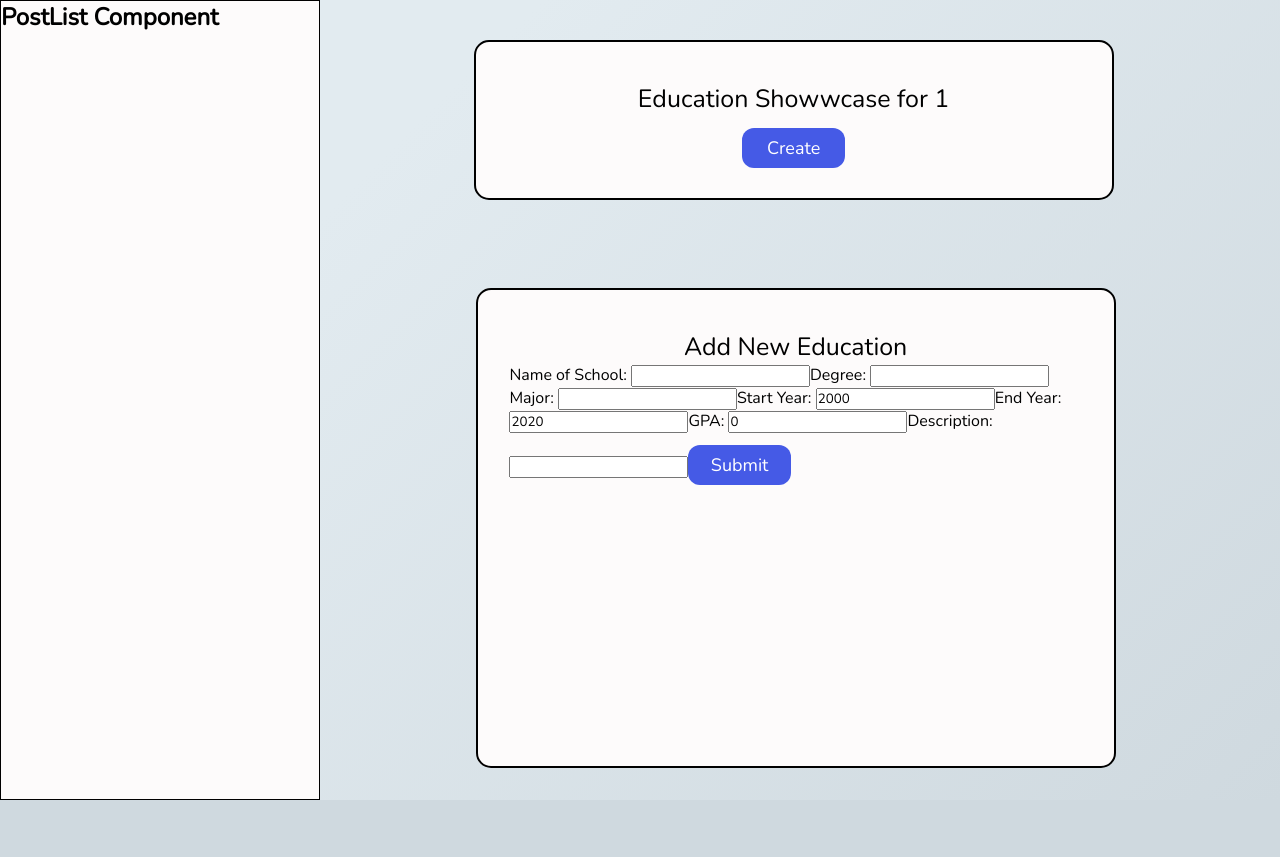
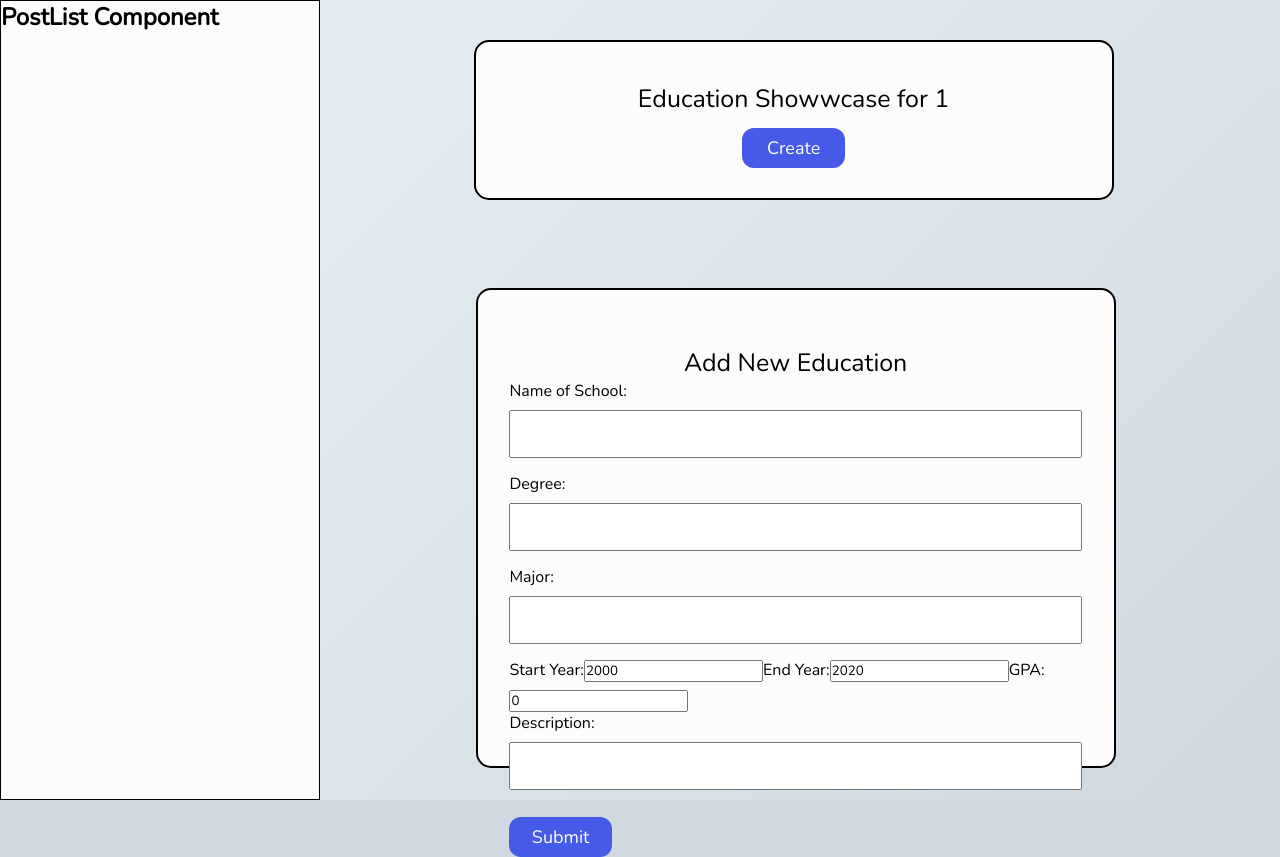
Before and after one commit to derek-oshita/education-client, a React (Create React App) app: page /1 in a window 1280 px wide. Both pictures are taken after a click on the button "Create". Before the commit the page ends 800 px from the top, so only its background shows below. Built offline with nearby package versions, Linux system fonts and the light colour scheme.

Commit message:
Saving changes before pushing.

```diff
--- a/src/components/IndexPage/IndexPage.tsx
+++ b/src/components/IndexPage/IndexPage.tsx
@@ -34,7 +34,7 @@ const IndexPage: React.FC = () => {
     const params  = useParams<RouteParams>();
 
     // need to figure out how to handle more values
-    const addPost = (nameOfSchool: string, degree: string, fieldOfStudy: string, newStartYear: number, newEndYear: number, newGrade: number, newDescriptionField: string) => {
+    const addPost = (nameOfSchool: Name, degree: Name, fieldOfStudy: Name, newStartYear: Year, newEndYear: Year, newGrade: Year, newDescriptionField: string) => {
         setPosts([...posts, { nameOfSchool: nameOfSchool, degree: degree,  fieldOfStudy: fieldOfStudy, startYear: newStartYear, endYear: newEndYear, grade: newGrade, descriptionField: newDescriptionField}])
     }
 
--- a/src/components/Modal/Modal.css
+++ b/src/components/Modal/Modal.css
@@ -1,12 +1,10 @@
 .modal {
-    padding-top: 5vh;
+    padding-top: 7vh;
     border: 2px solid black;
     border-radius: 15px;
     background-color: #fdfbfb;
     height: 60vh;
     width: 55vw;
-    /* max-width: 50vw;  */
-    /* margin-top: 5vh;  */
 }
 
 form {
@@ -15,3 +13,17 @@ form {
     padding: 0 5%;
     margin: 0 auto;
 }
+
+label {
+    display: inline-block;
+    margin-bottom: 8px;
+}
+
+input[type="text"],
+inpu[type="number"] {
+    display: block;
+    width: 100%;
+    padding: 10px 15px;
+    margin: 0 auto 15px;
+    font-size: 18px;
+}
--- a/src/components/Modal/ModalContent.tsx
+++ b/src/components/Modal/ModalContent.tsx
@@ -3,7 +3,7 @@ import './Modal.css';
 import { withRouter, RouteComponentProps } from 'react-router-dom';
 
 interface AddPostProps {
-    addPost: (nameOfSchool: string, degree: string, fieldOfStudy: string, newStartYear: number, newEndYear: number, newGrade: number, newDescriptionField: string) => void;
+    addPost: (nameOfSchool: Name, degree: Name, fieldOfStudy: string, newStartYear: Year, newEndYear: Year, newGrade: number, newDescriptionField: string) => void;
 }
 
 const ModalContent: React.FC<ModalContentProps & RouteComponentProps & AddPostProps> = ({ setModalOpen, addPost }) => {
@@ -64,7 +64,6 @@ const ModalContent: React.FC<ModalContentProps & RouteComponentProps & AddPostPr
             <p>Add New Education</p>
             {/* FORM STARTS HERE */}
             <form>
-
                 {/* NAME OF SCHOOL */}
                 <label htmlFor="newSchool">Name of School: </label>
                 <input id="newSchool" type="text" value={newSchool} onChange={handleSchool}/>
@@ -77,6 +76,7 @@ const ModalContent: React.FC<ModalContentProps & RouteComponentProps & AddPostPr
                 <label htmlFor="fieldOfStudy">Major: </label>
                 <input id="fieldOfStudy" type="text" value={newFieldOfStudy} onChange={hanleNewFieldOfStudy}/>
 
+                <div>
                 {/* START YEAR */}
                 <label htmlFor="startYear">Start Year: </label>
                 <input id="startYear" type="number" value={newStartYear} onChange={handleNewStartYear} max="2020"/>
@@ -88,8 +88,10 @@ const ModalContent: React.FC<ModalContentProps & RouteComponentProps & AddPostPr
                 {/* GRADE / GPA */}
                 <label htmlFor="grade">GPA: </label>
                 <input id="grade" type="number" value={newGrade} onChange={handleNewGrade} max="4"/>
+                </div>
 
                 {/* DESCRIPTION FIELD */}
+                <div></div>
                 <label htmlFor="descriptionField">Description: </label>
                 <input id="descriptionField" type="text" value={newDescriptionField} onChange={handleNewDescriptionField}/>
 
@@ -100,4 +102,4 @@ const ModalContent: React.FC<ModalContentProps & RouteComponentProps & AddPostPr
     )
 };
 
-export default withRouter(ModalContent)
+export default withRouter(ModalContent);
```
Also changed, not shown: src/types.d.ts (+5 -6 lines), 1 other file (tests, documents, lock files or other folders).
